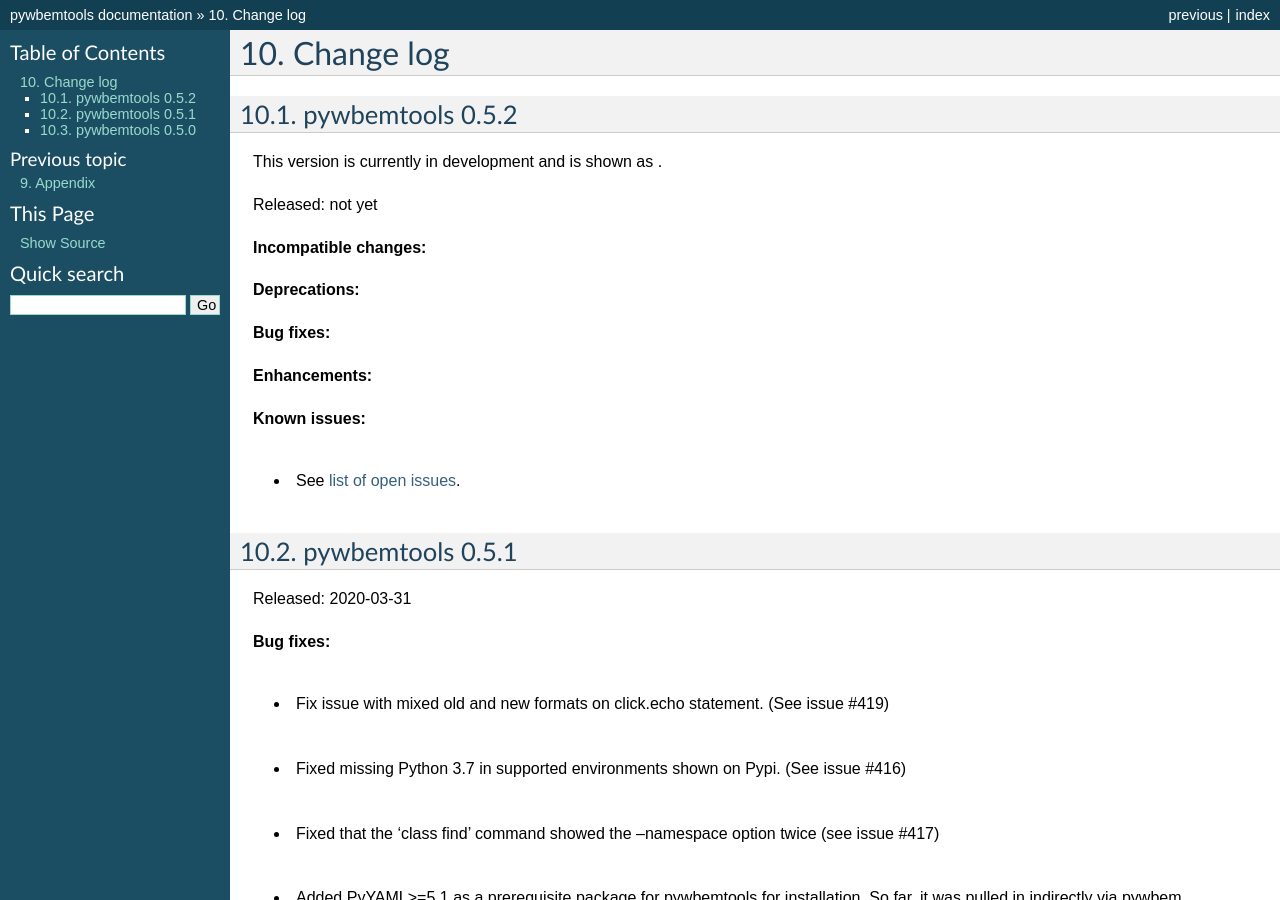
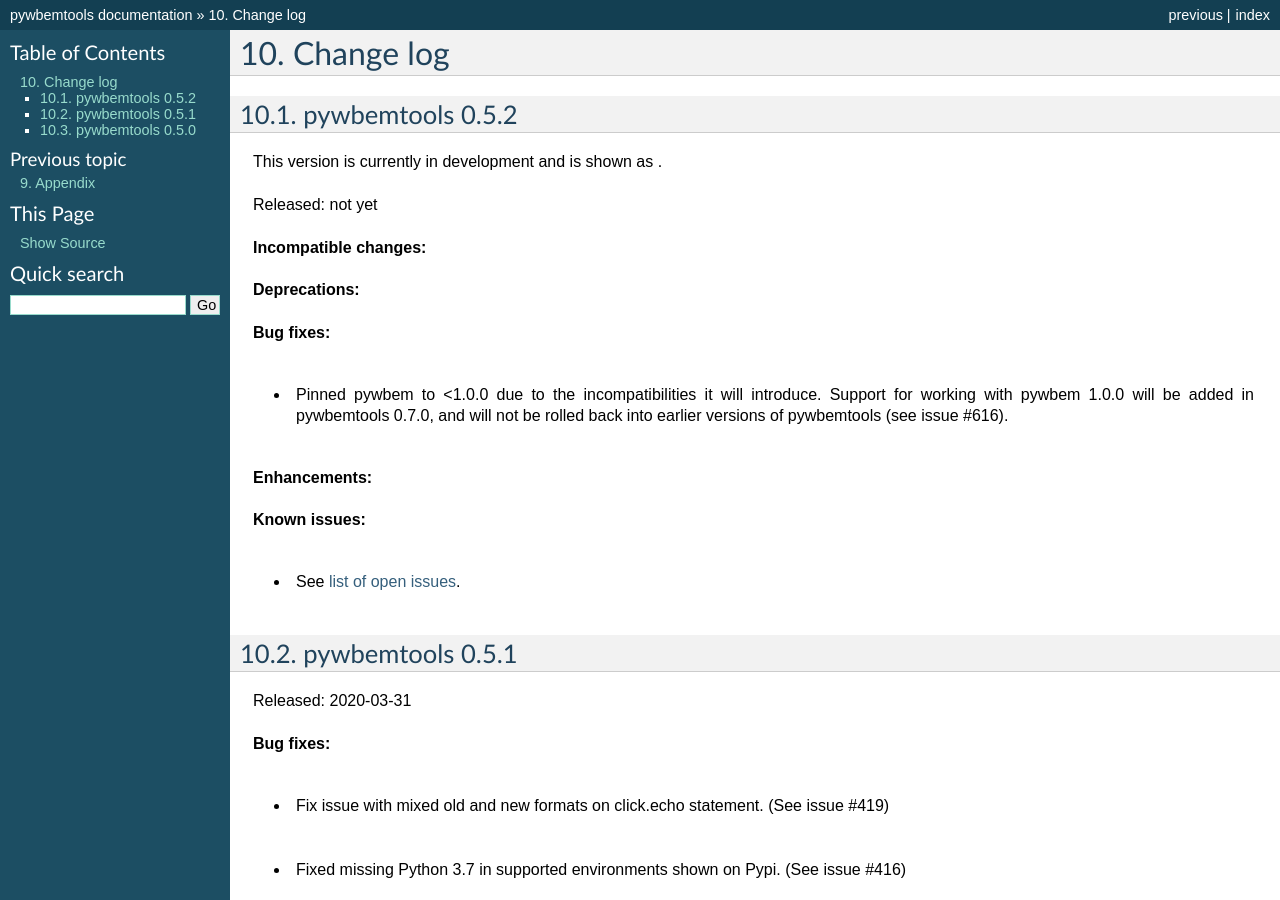
Before and after one commit to pywbem/pywbemtools, a Sphinx documentation site: the page built from docs/changes.rst, in a window 1280 px wide and 900 px high. Built offline with Sphinx 7.4.7, drawn with Linux system fonts in a browser that asks for light colours; the version number could not be read and is left out.

Commit message:
Pinned pywbem to <1.0.0
Signed-off-by: Andreas Maier <andreas.r.maier@gmx.de>

```diff
--- a/docs/changes.rst
+++ b/docs/changes.rst
@@ -17,6 +17,10 @@
 **Deprecations:**
 
 **Bug fixes:**
+
+* Pinned pywbem to <1.0.0 due to the incompatibilities it will introduce.
+  Support for working with pywbem 1.0.0 will be added in pywbemtools 0.7.0, and
+  will not be rolled back into earlier versions of pywbemtools (see issue #616).
 
 **Enhancements:**
 
--- a/requirements.txt
+++ b/requirements.txt
@@ -8,7 +8,7 @@
 
 # Direct dependencies (except pip, setuptools, wheel):
 
-pywbem>=0.16.0
+pywbem>=0.16.0,<1.0.0
 # git+https://github.com/pywbem/pywbem.git@master#egg=pywbem
 
 pbr>=1.10.0
```
